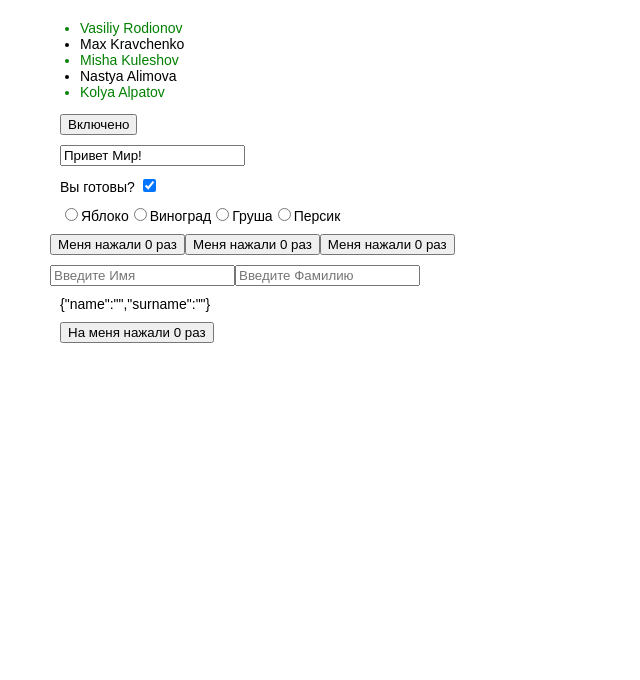
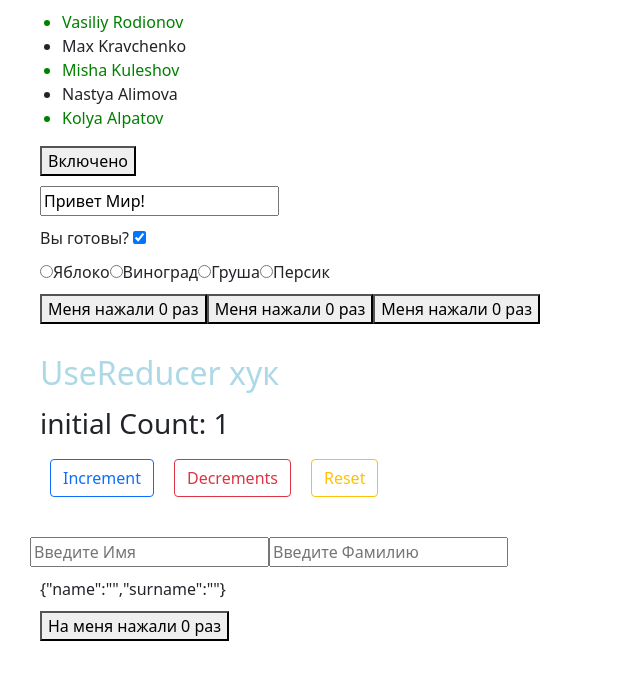
Before and after one commit to Konstantin-Bogorodskii/practice-react-start, a React (Create React App) app: page / in a window 1280 px wide. Shown: the top 680 px of the page, without its empty margins (0-640 px from the left). Built offline with nearby package versions, Linux system fonts and the light colour scheme.

Commit message:
refactored code / firgured about useReducer hook

```diff
--- a/package.json
+++ b/package.json
@@ -6,7 +6,9 @@
     "@testing-library/jest-dom": "^5.14.1",
     "@testing-library/react": "^11.2.7",
     "@testing-library/user-event": "^12.8.3",
+    "bootstrap": "^5.1.3",
     "react": "^17.0.2",
+    "react-bootstrap": "^2.0.2",
     "react-dom": "^17.0.2",
     "react-scripts": "4.0.3",
     "web-vitals": "^1.1.2"
--- a/src/App.js
+++ b/src/App.js
@@ -3,7 +3,6 @@ import Form from './Form';
 import ListUser from './ListUsers';
 
 import Toggle from './Toggle';
-import UseCallback from './UseCallback';
 import UseMemo from './UseMemo';
 // import UseEffect from './UseEffect';
 import UseStateButtons from './UseStateButtons';
@@ -24,7 +23,6 @@ class App extends Component {
         <UseStateButtons />
         {/* <UseEffect /> */}
         <UseMemo />
-        <UseCallback />
       </div>
     );
   }
--- a/src/UseCallback.js
+++ /dev/null
@@ -1,18 +0,0 @@
-import React, { useState, useCallback, useEffect } from 'react';
-
-function UseCallback() {
-  const [message, setMessage] = useState('Hello everyone!');
-  const [count, setCount] = useState();
-
-  const greet = useCallback(text => {
-    console.log(text);
-  });
-
-  useEffect(() => {
-    greet(message);
-  }, [greet, message]);
-
-  return <div></div>;
-}
-
-export default UseCallback;
--- /dev/null
+++ b/src/UseReducer.jsx
@@ -0,0 +1,65 @@
+import React, { useReducer } from 'react';
+import Button from 'react-bootstrap/Button';
+
+function UseReducer({ count }) {
+  const countReducer = (state, action) => {
+    switch (action.type) {
+      case 'increment':
+        return {
+          count: state.count + 1,
+        };
+      case 'decrement':
+        return {
+          count: state.count - 1,
+        };
+      case 'reset':
+        return {
+          count: action.payload,
+        };
+
+      default:
+        return state;
+    }
+  };
+
+  const incrementCount = () => {
+    countDispatch({
+      type: 'increment',
+    });
+  };
+  const decrementCount = () => {
+    countDispatch({
+      type: 'decrement',
+    });
+  };
+  const resetCount = () => {
+    countDispatch({
+      type: 'reset',
+      payload: count,
+    });
+  };
+
+  const [countState, countDispatch] = useReducer(countReducer, {
+    count: count,
+  });
+
+  return (
+    <div style={{ marginBottom: '30px' }}>
+      <h2 style={{ margin: '0', marginBottom: '15px', color: 'lightblue' }}>UseReducer хук</h2>
+      <h3>initial Count: {countState.count}</h3>
+      <Button style={{ margin: '10px' }} variant="outline-primary" onClick={incrementCount}>
+        Increment
+      </Button>
+      <Button style={{ margin: '10px' }} variant="outline-danger" onClick={decrementCount}>
+        Decrements
+      </Button>
+      <Button style={{ margin: '10px' }} variant="outline-warning" onClick={resetCount}>
+        Reset
+      </Button>
+    </div>
+  );
+}
+
+export default UseReducer;
+
+//  UseReducer - это альтарнатива reducers из redux
--- a/src/UseStateButtons.js
+++ b/src/UseStateButtons.js
@@ -1,4 +1,5 @@
 import React, { useState } from 'react';
+import UseReducer from './UseReducer';
 
 function UseStateButtons() {
   const [counters, setCounters] = useState([0, 0, 0]);
@@ -17,9 +18,12 @@ function UseStateButtons() {
 
   return (
     <div>
-      <button onClick={() => increaseCount(0)}>Меня нажали {counters[0]} раз</button>
-      <button onClick={() => increaseCount(1)}>Меня нажали {counters[1]} раз</button>
-      <button onClick={() => increaseCount(2)}>Меня нажали {counters[2]} раз</button>
+      <div style={{ marginBottom: '30px' }}>
+        <button onClick={() => increaseCount(0)}>Меня нажали {counters[0]} раз</button>
+        <button onClick={() => increaseCount(1)}>Меня нажали {counters[1]} раз</button>
+        <button onClick={() => increaseCount(2)}>Меня нажали {counters[2]} раз</button>
+      </div>
+      <UseReducer count={1} />
     </div>
   );
 }
--- a/src/index.js
+++ b/src/index.js
@@ -2,5 +2,6 @@
 import ReactDOM from 'react-dom';
 import App from './App';
 import './index.css';
+import 'bootstrap/dist/css/bootstrap.min.css';
 
 ReactDOM.render(<App />, document.querySelector('#root'));
```
Also changed, not shown: 1 other file (tests, documents, lock files or other folders).
